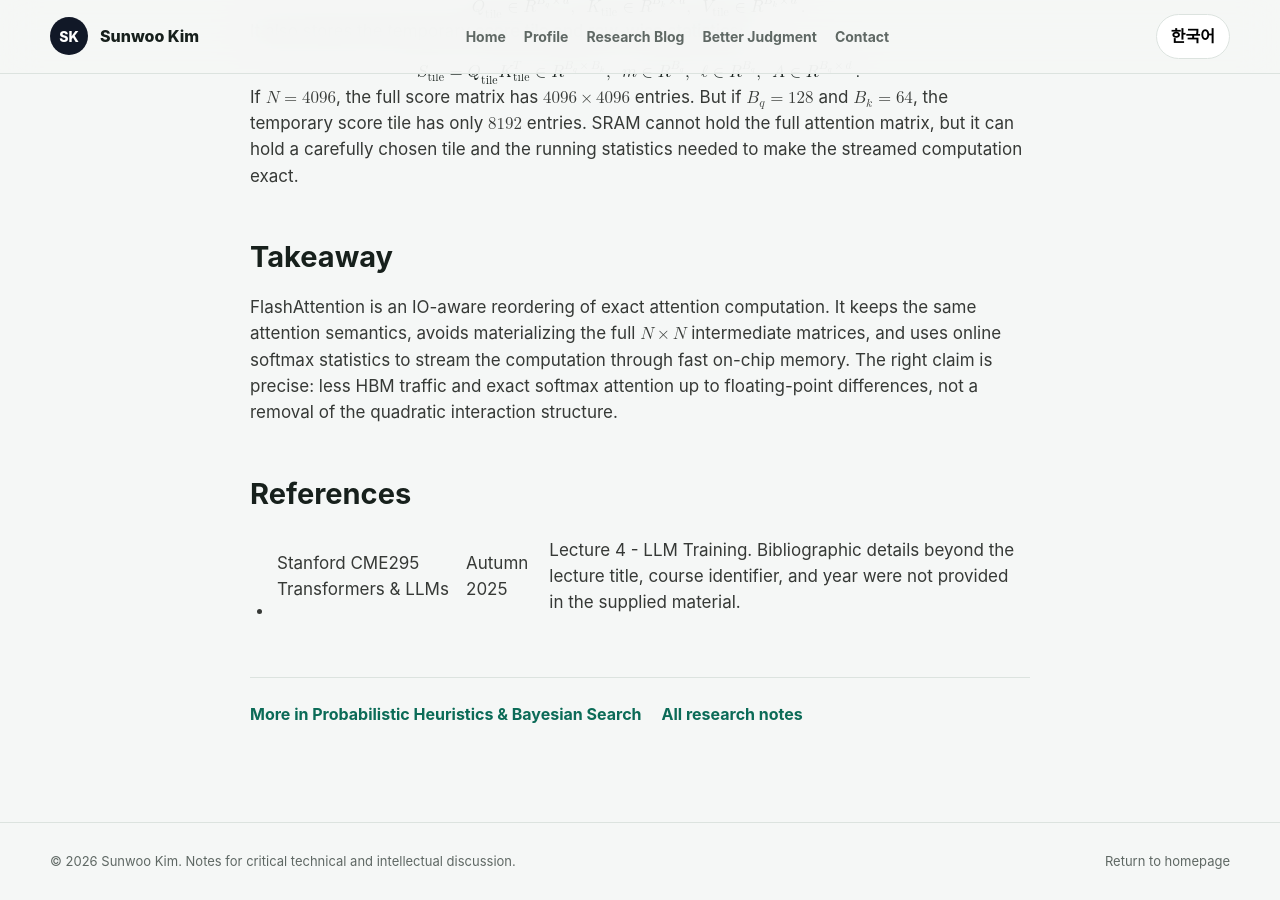
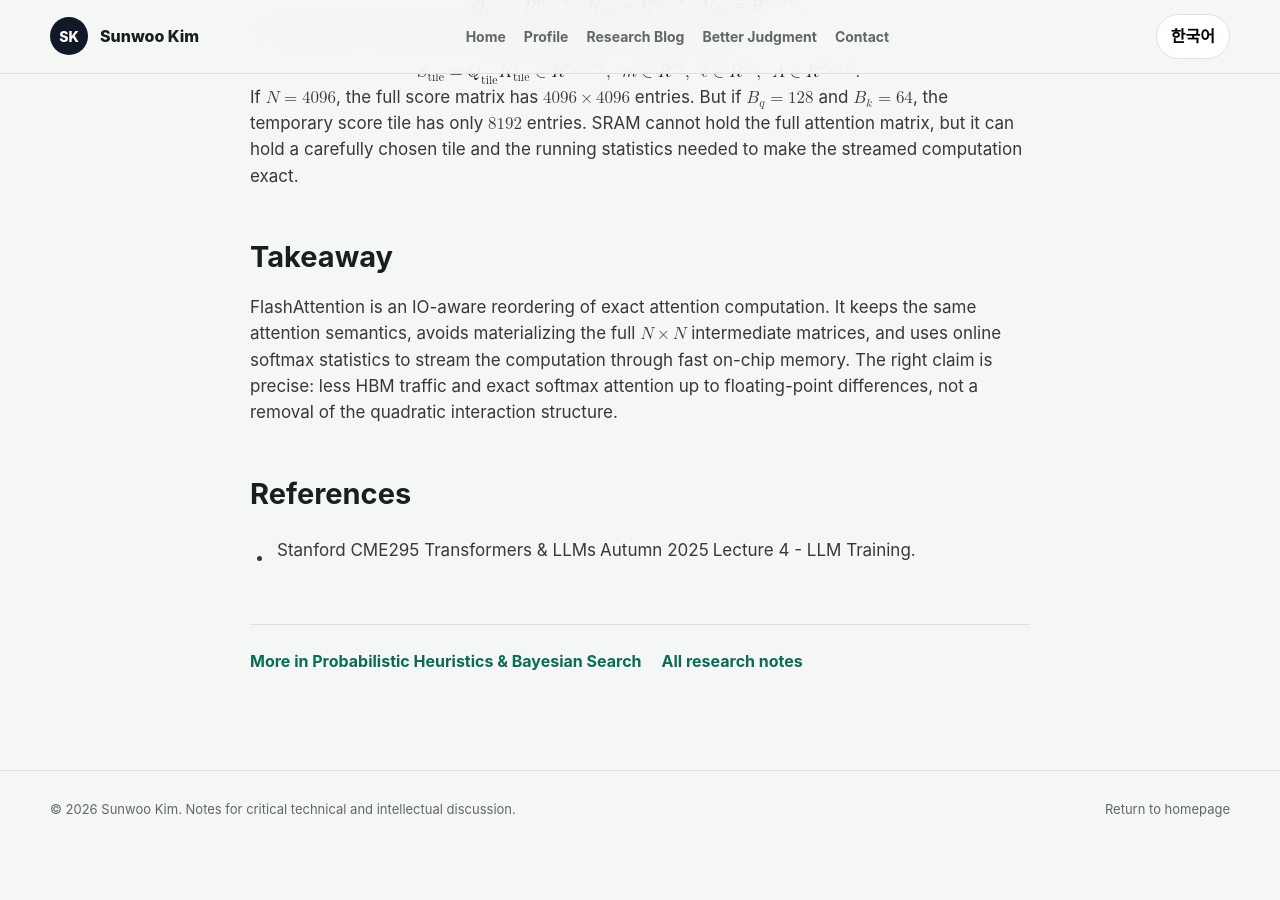
Before and after one commit to SunBooGermany/SunBooGermany.github.io, a Jekyll site: the page built from _posts/2026-05-31-probabilistic-heuristic-model-flash-attention-io-aware-softmax.md, in a window 1280 px wide and 900 px high, scrolled down 3867 px. Built offline with Jekyll 4.4.1, drawn with Linux system fonts in a browser that asks for light colours; after the commit the page ends 4714 px from its top, so only the background shows below that.

Commit message:
Add research note: flash attention reference cleanup

```diff
--- a/_posts/2026-05-31-probabilistic-heuristic-model-flash-attention-io-aware-softmax.md
+++ b/_posts/2026-05-31-probabilistic-heuristic-model-flash-attention-io-aware-softmax.md
@@ -276,7 +276,7 @@ FlashAttention is an IO-aware reordering of exact attention computation. It keep
 
 ## References
 
-- Stanford CME295 Transformers & LLMs | Autumn 2025 | Lecture 4 - LLM Training. Bibliographic details beyond the lecture title, course identifier, and year were not provided in the supplied material.
+- Stanford CME295 Transformers & LLMs | Autumn 2025 | Lecture 4 - LLM Training.
 
 <!-- ko -->
 
@@ -522,4 +522,4 @@ FlashAttention은 정확한 attention computation의 IO-aware reordering이다.
 
 ## 참고문헌
 
-- Stanford CME295 Transformers & LLMs | Autumn 2025 | Lecture 4 - LLM Training. 제공된 자료에는 lecture title, course identifier, year 외의 세부 서지 정보가 포함되어 있지 않았다.
+- Stanford CME295 Transformers & LLMs | Autumn 2025 | Lecture 4 - LLM Training.
```
